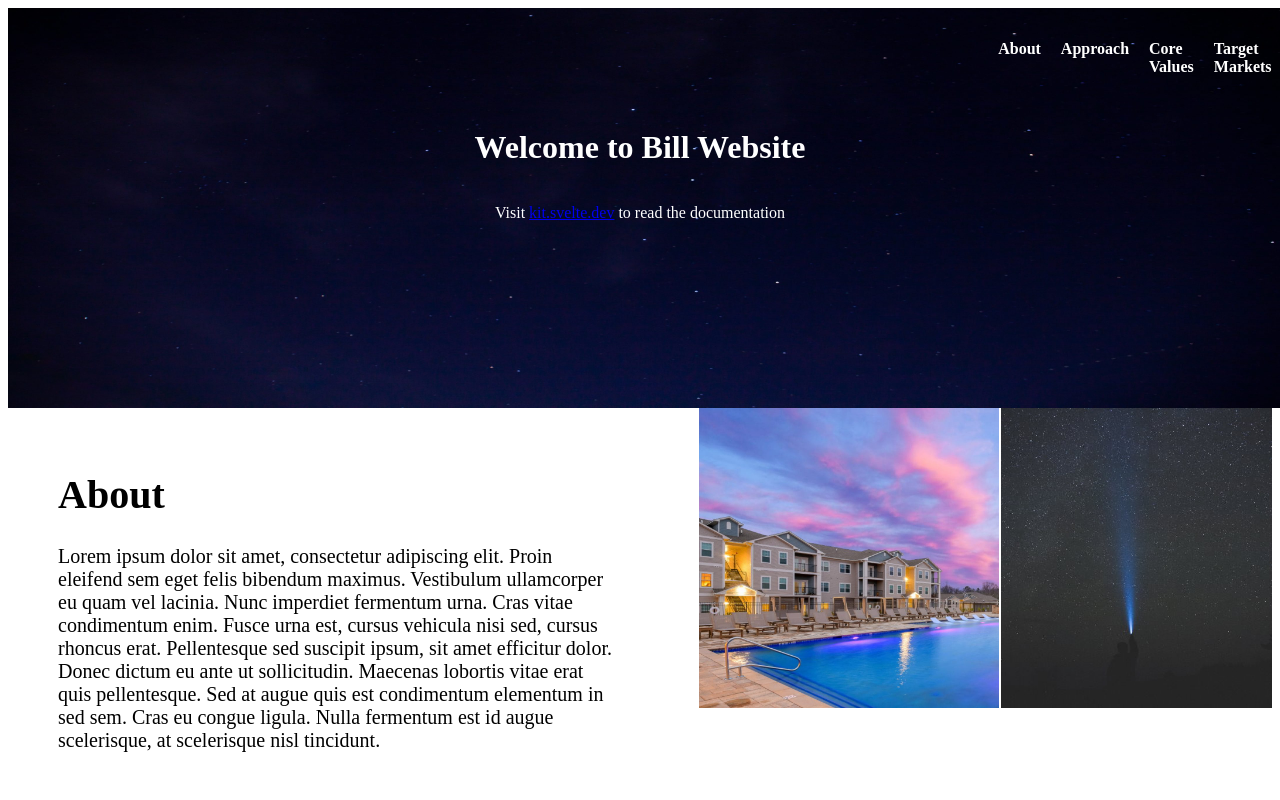
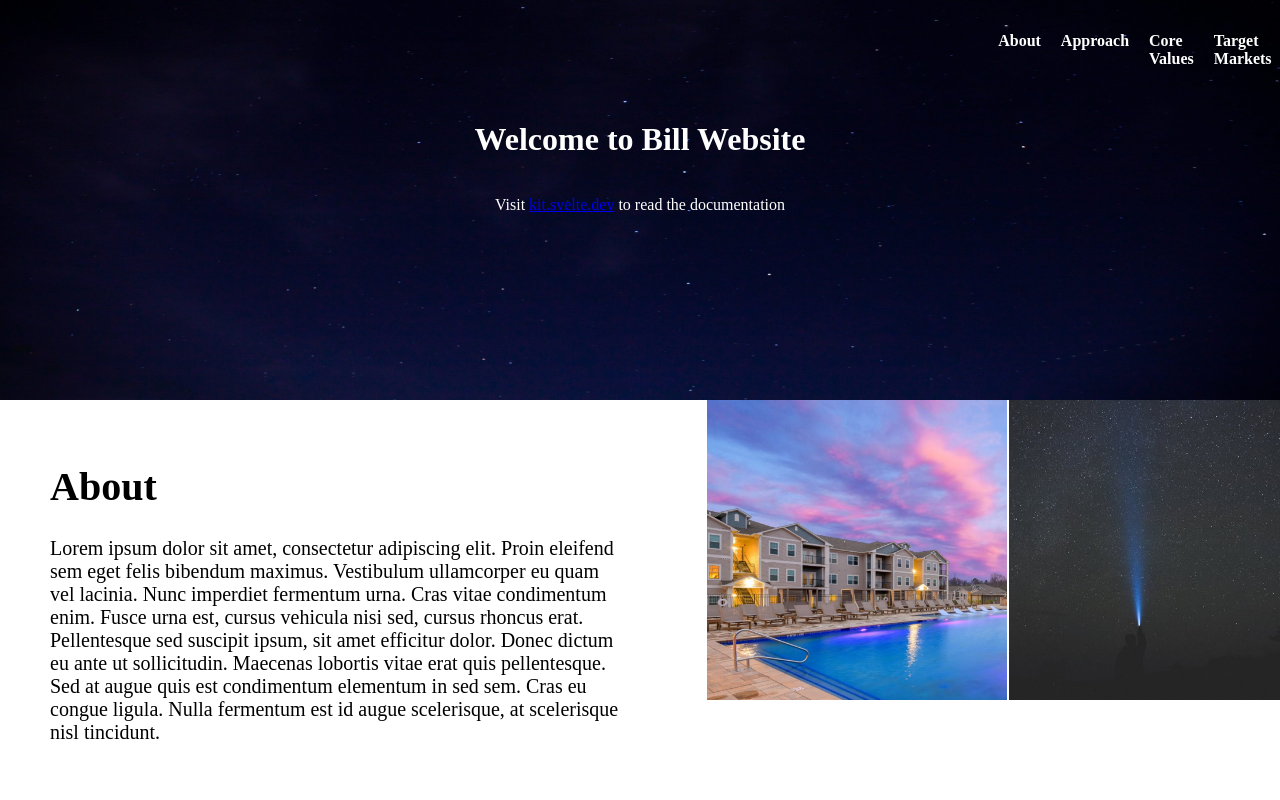
Before and after one commit to chrissolanilla/Will-Website-Holding, a SvelteKit app: page / in a window 1280 px wide. Shown: the top 800 px of the page. Built offline with nearby package versions, Linux system fonts and the light colour scheme.

Commit message:
Removes white border using globally

```diff
--- a/src/routes/+page.svelte
+++ b/src/routes/+page.svelte
@@ -29,7 +29,10 @@
 <div id="Contact"><Contact /></div>
 
 <style>
-
+     :global(body) {
+        margin: 0;
+        padding: 0;
+     }
     div {
         overflow-x: hidden;
 
```
